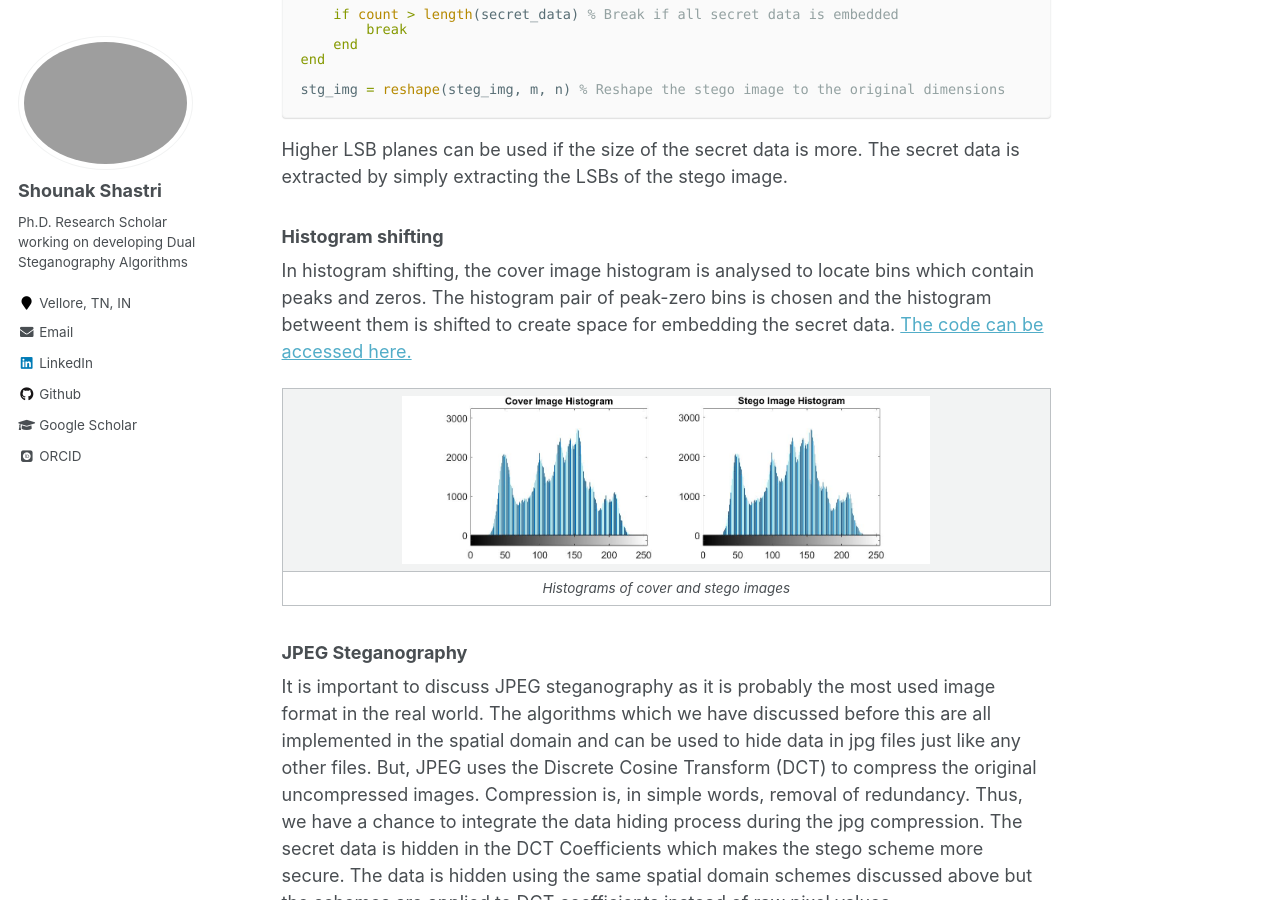
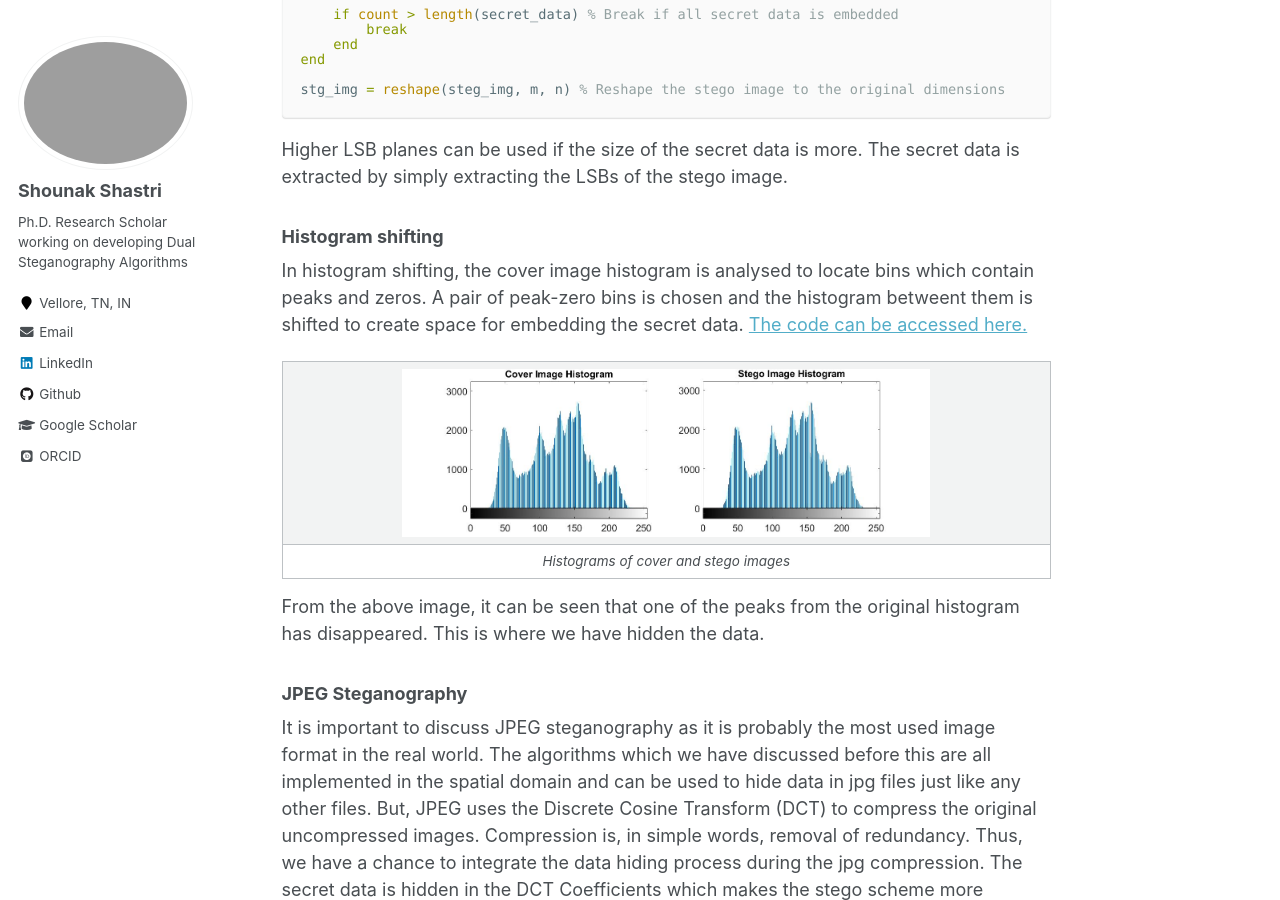
Before and after one commit to shounakshastri/shounakshastri.github.io, a Jekyll site: the page built from _Steganography/BasicStego.md, in a window 1280 px wide and 900 px high, scrolled down 3852 px. Built offline with Jekyll 4.4.1, drawn with Linux system fonts in a browser that asks for light colours; some web fonts are replaced; formulas are drawn with MathJax 3.

Commit message:
Image trial

```diff
--- a/_Steganography/BasicStego.md
+++ b/_Steganography/BasicStego.md
@@ -110,13 +110,14 @@ Higher LSB planes can be used if the size of the secret data is more. The secret
 
 ### Histogram shifting
 
-In histogram shifting, the cover image histogram is analysed to locate bins which contain peaks and zeros. The histogram pair of peak-zero bins is chosen and the histogram betweent them is shifted to create space for embedding the secret data.
+In histogram shifting, the cover image histogram is analysed to locate bins which contain peaks and zeros. A pair of peak-zero bins is chosen and the histogram betweent them is shifted to create space for embedding the secret data.
 [The code can be accessed here.](https://github.com/shounakshastri/Histogram-Shifting-RDH)
 
 |![](/images/HIstogram_shifting.jpg){:height="70%" width="70%"}|
 |:--:|
 |*Histograms of cover and stego images*|
 
+From the above image, it can be seen that one of the peaks from the  original histogram has disappeared. This is where we have hidden the data.
 ### JPEG Steganography
 
 It is important to discuss JPEG steganography as it is probably the most used image format in the real world. The algorithms which we have discussed before this are all implemented in the spatial domain and can be used to hide data in jpg files just like any other files. But, JPEG uses the Discrete Cosine Transform (DCT) to compress the original uncompressed images. Compression is, in simple words, removal of redundancy. Thus, we have a chance to integrate the data hiding process during the jpg compression. The secret data is hidden in the DCT Coefficients which makes the stego scheme more secure. The data is hidden using the same spatial domain schemes discussed above but the schemes are applied to DCT coefficients instead of raw pixel values.
```
